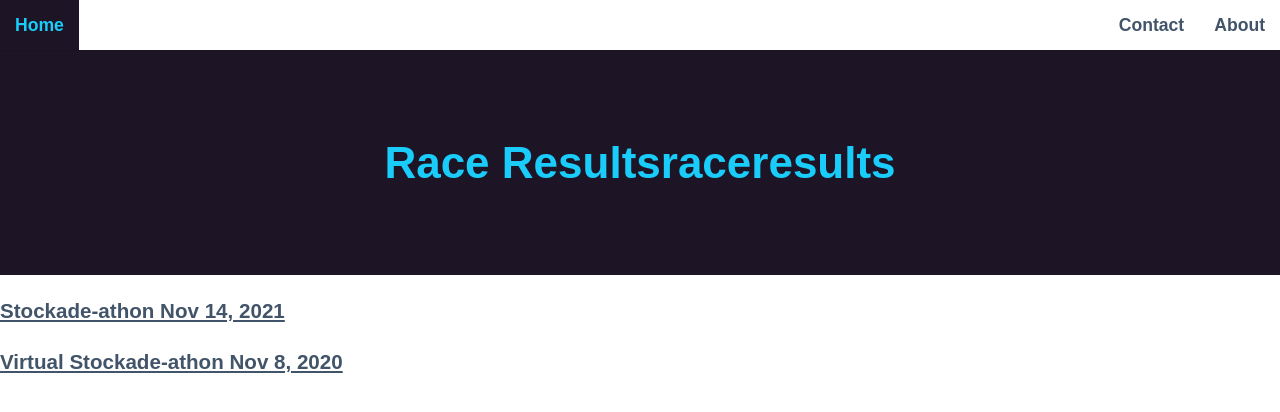
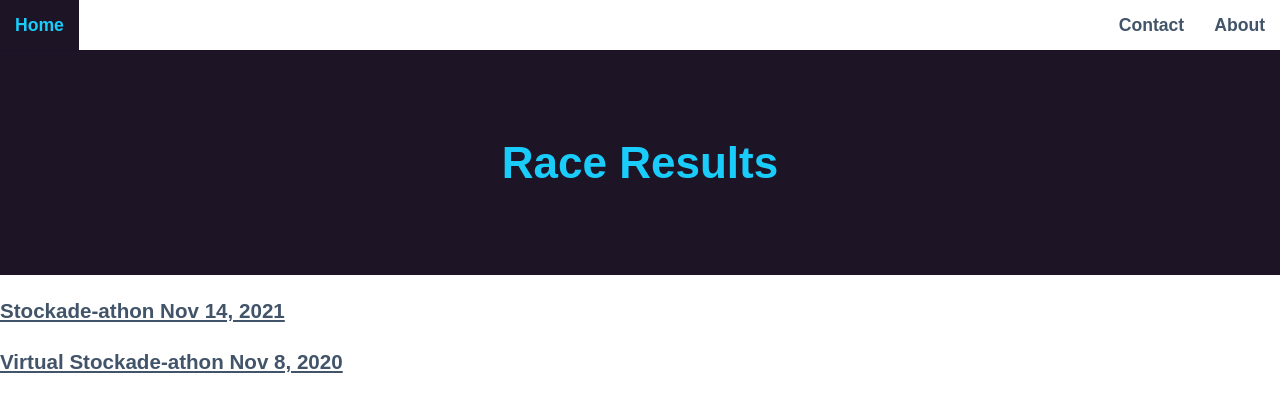
Before and after one commit to bnorthan/raceresults, a Jekyll site: the page built from index.html, in a window 1280 px wide. Shown: the top 412 px of the page. Built offline with Jekyll 4.4.1, drawn with Linux system fonts in a browser that asks for light colours; some web fonts are replaced.

```diff
--- a/_includes/header.html
+++ b/_includes/header.html
@@ -14,5 +14,5 @@
 </aside>
 
 <header>
-	<h1><a href="{{ site.baseurl }}/">Race Results{{ site.title }}</a></h1>
+	<h1><a href="{{ site.baseurl }}/">Race Results</a></h1>
 </header>
```
